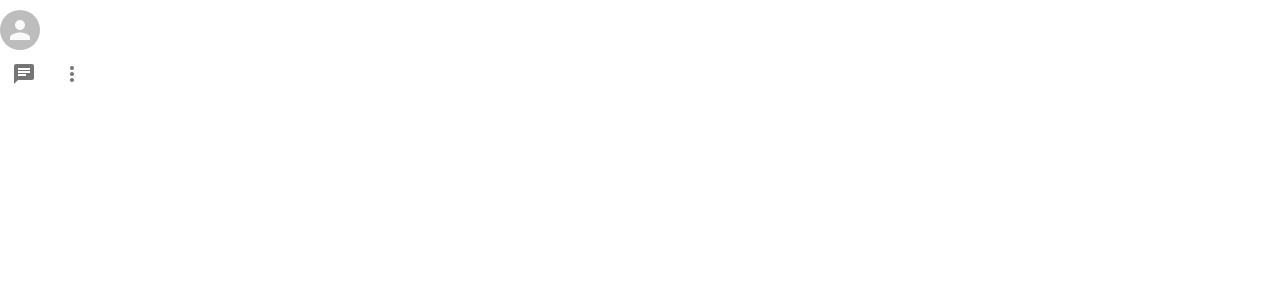
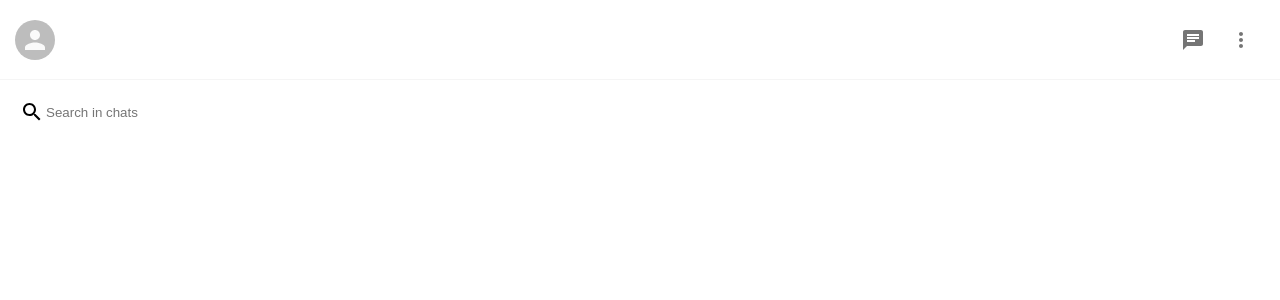
Before and after one commit to Ammar-Raneez/Next_WhatsApp_Clone_2.0, a Next.js app: page /components/Sidebar in a window 1280 px wide. Shown: the top 300 px of the page. Built offline with nearby package versions, Linux system fonts and the light colour scheme.

Commit message:
search inputs section done

```diff
--- a/pages/components/Sidebar.js
+++ b/pages/components/Sidebar.js
@@ -2,6 +2,7 @@
 import styled from "styled-components"
 import ChatIcon from '@material-ui/icons/Chat'
 import MoreVertIcon from '@material-ui/icons/MoreVert'
+import SearchIcon from '@material-ui/icons/Search'
 
 const Sidebar = () => {
     return (
@@ -18,6 +19,11 @@
                     </IconButton>
                 </IconsContainer>
             </Header>
+
+            <Search>
+                <SearchIcon />
+                <SearchInput placeholder="Search in chats" />
+            </Search>
         </Container>
     )
 }
@@ -26,10 +32,38 @@
 
 const Container = styled.div ``;
 
-const Header = styled.div ``;
+const SearchInput = styled.input `
+    outline-width: 0;
+    border: none;
+    flex: 1;
+`;
+
+const Search = styled.div `
+    display: flex;
+    align-items: center;
+    padding: 20px;
+    border-radius: 3px;
+`;
+
+const Header = styled.div `
+    display: flex;
+    position: sticky;
+    top: 0;
+    background-color: white;
+    z-index: 1;
+    justify-content: space-between;
+    align-items: center;
+    padding: 15px;
+    height:80px;
+    border-bottom: 1px solid whitesmoke;
+`;
 
 const UserAvatar = styled(Avatar) `
-    margin-top: 10px;
+    cursor: pointer;
+
+    :hover {
+        opacity: 0.8;
+    }
 `;
 
 const IconsContainer = styled.div `
```
